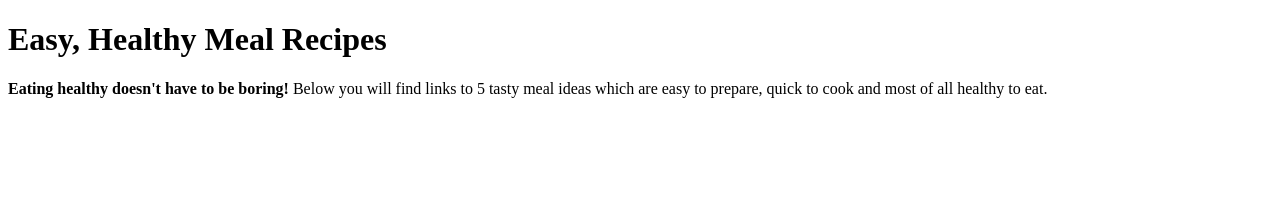
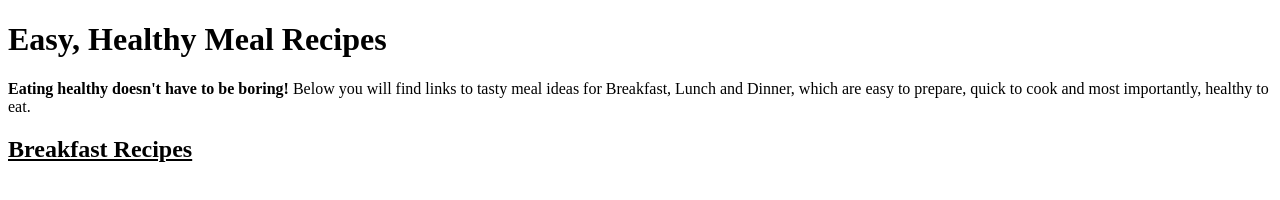
Before and after one commit to rjmills87/odin-recipes, a plain HTML site: page index.html in a window 1280 px wide. Drawn offline with Linux system fonts and the light colour scheme.

Commit message:
Main heading and intro paragraph w

```diff
--- a/index.html
+++ b/index.html
@@ -9,6 +9,11 @@
 <body>
     <h1>Easy, Healthy Meal Recipes</h1>
 
-    <p><strong>Eating healthy doesn't have to be boring!</strong> Below you will find links to 5 tasty meal ideas which are easy to prepare, quick to cook and most of all healthy to eat.</p>
+    <p><strong>Eating healthy doesn't have to be boring!</strong> Below you will find links to tasty meal ideas for Breakfast, Lunch and Dinner, which are easy to prepare, quick to cook and most importantly, healthy to eat.</p>
+
+    <h2><u>Breakfast Recipes</u></h2>
+
+
+
 </body>
 </html>
```
